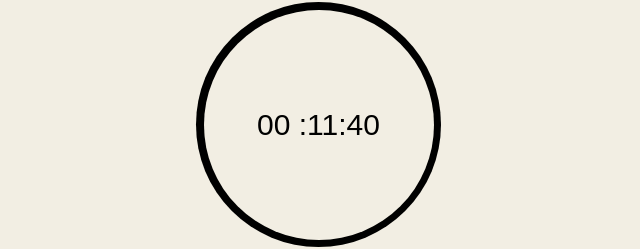
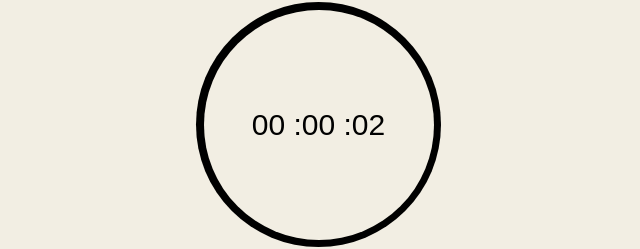
Before and after one commit to rezakamallii/stopWatch, a plain HTML site: page index.html in a window 1280 px wide. Both pictures are taken after a click on the button "Start". Shown: the part 238-487 px from the top of the page, 319-959 px from the left. Drawn offline with Linux system fonts and the light colour scheme.

Commit message:
some changeing

```diff
--- a/index.html
+++ b/index.html
@@ -3,7 +3,7 @@
 
 <head>
   <meta charset="utf-8">
-  <title>Test</title>
+  <title>stopWatch</title>
   <link rel="stylesheet" href="style.css">
 </head>
 
@@ -16,8 +16,8 @@
     <div class="outer">
       <div class="inner">
         <span class=" text hour">00 :</span>
-        <span class=" text min">&nbsp;00 :</span>
-        <span class=" text sec">&nbsp;00</span>
+        <span class=" text min"> 00 :</span>
+        <span class=" text sec"> 00</span>
       </div>
     </div>
 
--- a/script.js
+++ b/script.js
@@ -29,15 +29,15 @@ function starter() {
         hours.innerHTML = hour < 10 ? `0${hour} : `:`${hour}:`;
       }
     }
-  }, 1);
+  }, 1000);
 
-  start.style.pointerEvents = "none";
+
 }
 
 
 stop.addEventListener("click", function () {
   clearInterval(interval);
-  start.style.pointerEvents = "visible";
+
 });
 
 reset.addEventListener("click", function () {
--- a/style.css
+++ b/style.css
@@ -50,7 +50,7 @@ button {
   border-radius: 50%;
   border: 2px solid black;
   background-color: #f2eee3;
-
+  transition: background-color .2s;
   color: black;
 }
 button:hover {
```
